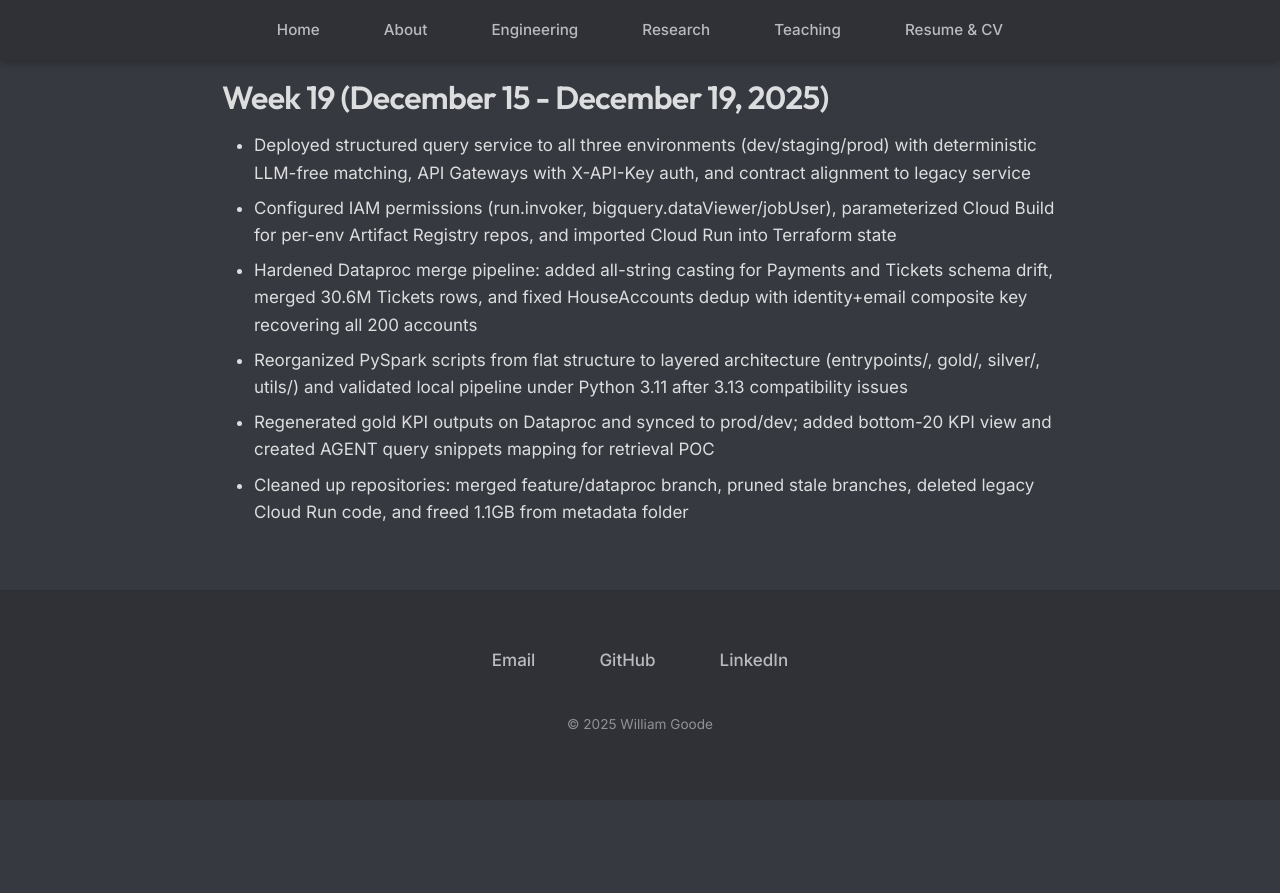
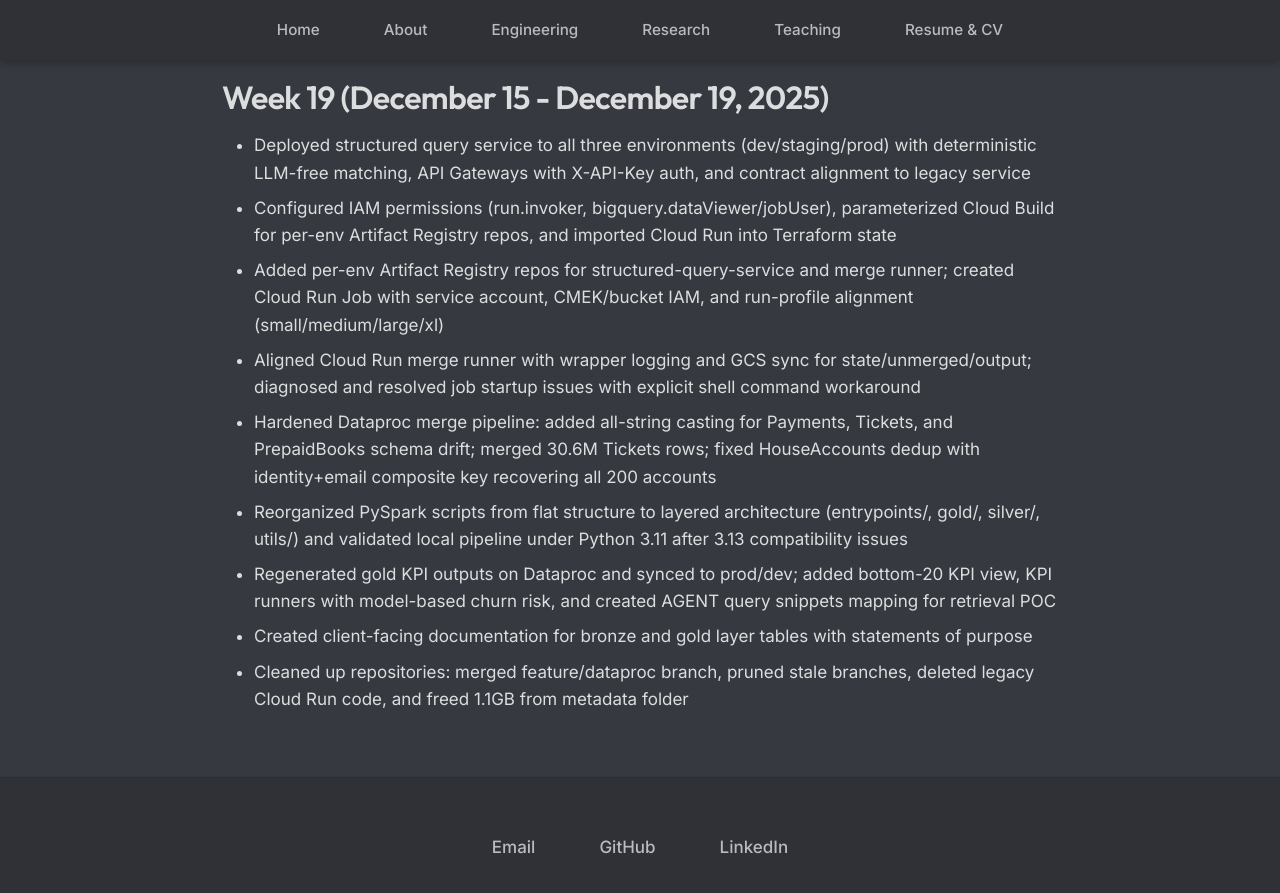
Before and after one commit to william-goode/william-goode.github.io, a Jekyll site: the page built from journal/20250811-current.md, in a window 1280 px wide and 900 px high, scrolled down 10903 px. Shown: the top 893 px of the window. Built offline with Jekyll 4.4.1, drawn with Linux system fonts in a browser that asks for light colours; our own code applies the rules of GitHub Pages for plain Markdown files; before the commit the page ends 11703 px from its top, so only the background shows below that.

Commit message:
updated progress report for 12-19

```diff
--- a/journal/20250811-current.md
+++ b/journal/20250811-current.md
@@ -250,7 +250,10 @@ Human-written: the marks the first time of genuinely answering a client question
 
 * Deployed structured query service to all three environments (dev/staging/prod) with deterministic LLM-free matching, API Gateways with X-API-Key auth, and contract alignment to legacy service
 * Configured IAM permissions (run.invoker, bigquery.dataViewer/jobUser), parameterized Cloud Build for per-env Artifact Registry repos, and imported Cloud Run into Terraform state
-* Hardened Dataproc merge pipeline: added all-string casting for Payments and Tickets schema drift, merged 30.6M Tickets rows, and fixed HouseAccounts dedup with identity+email composite key recovering all 200 accounts
+* Added per-env Artifact Registry repos for structured-query-service and merge runner; created Cloud Run Job with service account, CMEK/bucket IAM, and run-profile alignment (small/medium/large/xl)
+* Aligned Cloud Run merge runner with wrapper logging and GCS sync for state/unmerged/output; diagnosed and resolved job startup issues with explicit shell command workaround
+* Hardened Dataproc merge pipeline: added all-string casting for Payments, Tickets, and PrepaidBooks schema drift; merged 30.6M Tickets rows; fixed HouseAccounts dedup with identity+email composite key recovering all 200 accounts
 * Reorganized PySpark scripts from flat structure to layered architecture (entrypoints/, gold/, silver/, utils/) and validated local pipeline under Python 3.11 after 3.13 compatibility issues
-* Regenerated gold KPI outputs on Dataproc and synced to prod/dev; added bottom-20 KPI view and created AGENT query snippets mapping for retrieval POC
+* Regenerated gold KPI outputs on Dataproc and synced to prod/dev; added bottom-20 KPI view, KPI runners with model-based churn risk, and created AGENT query snippets mapping for retrieval POC
+* Created client-facing documentation for bronze and gold layer tables with statements of purpose
 * Cleaned up repositories: merged feature/dataproc branch, pruned stale branches, deleted legacy Cloud Run code, and freed 1.1GB from metadata folder
```
